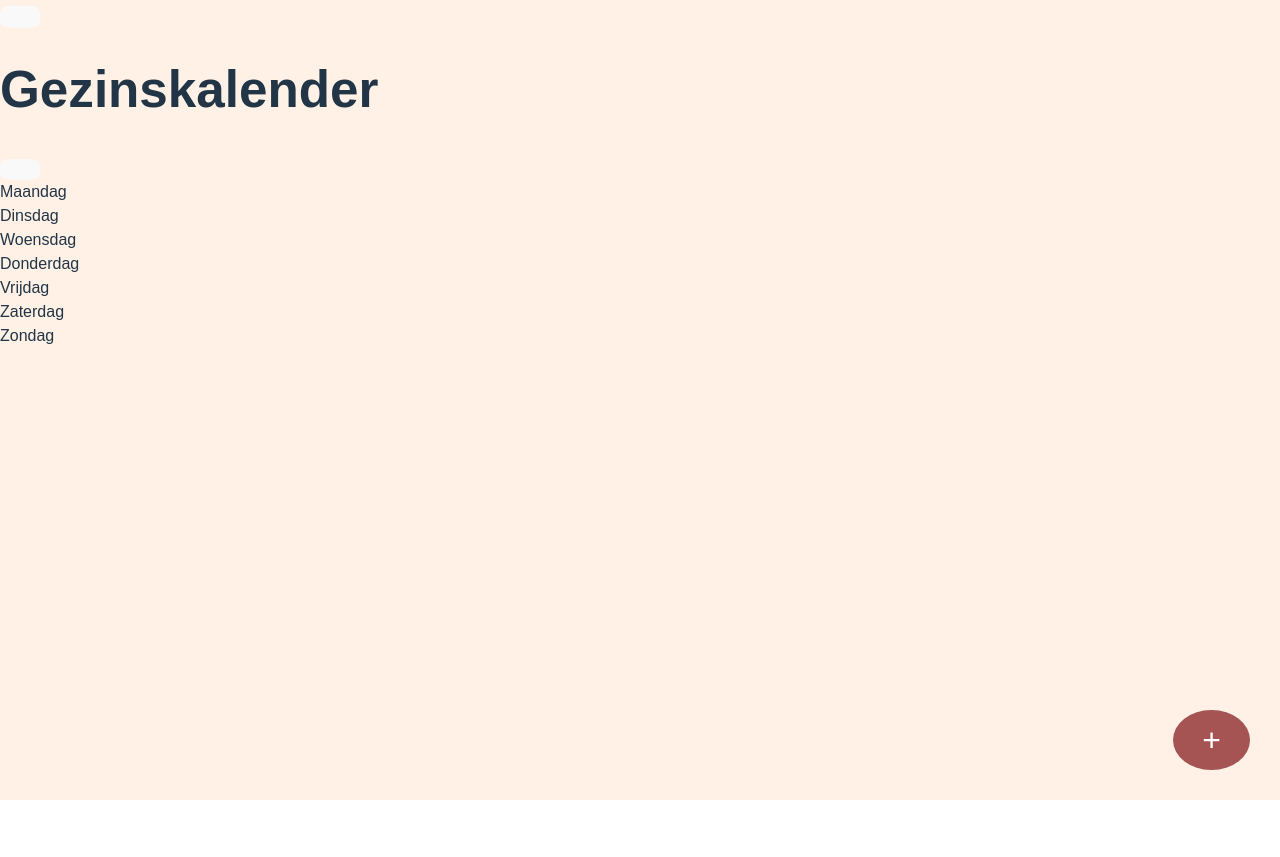
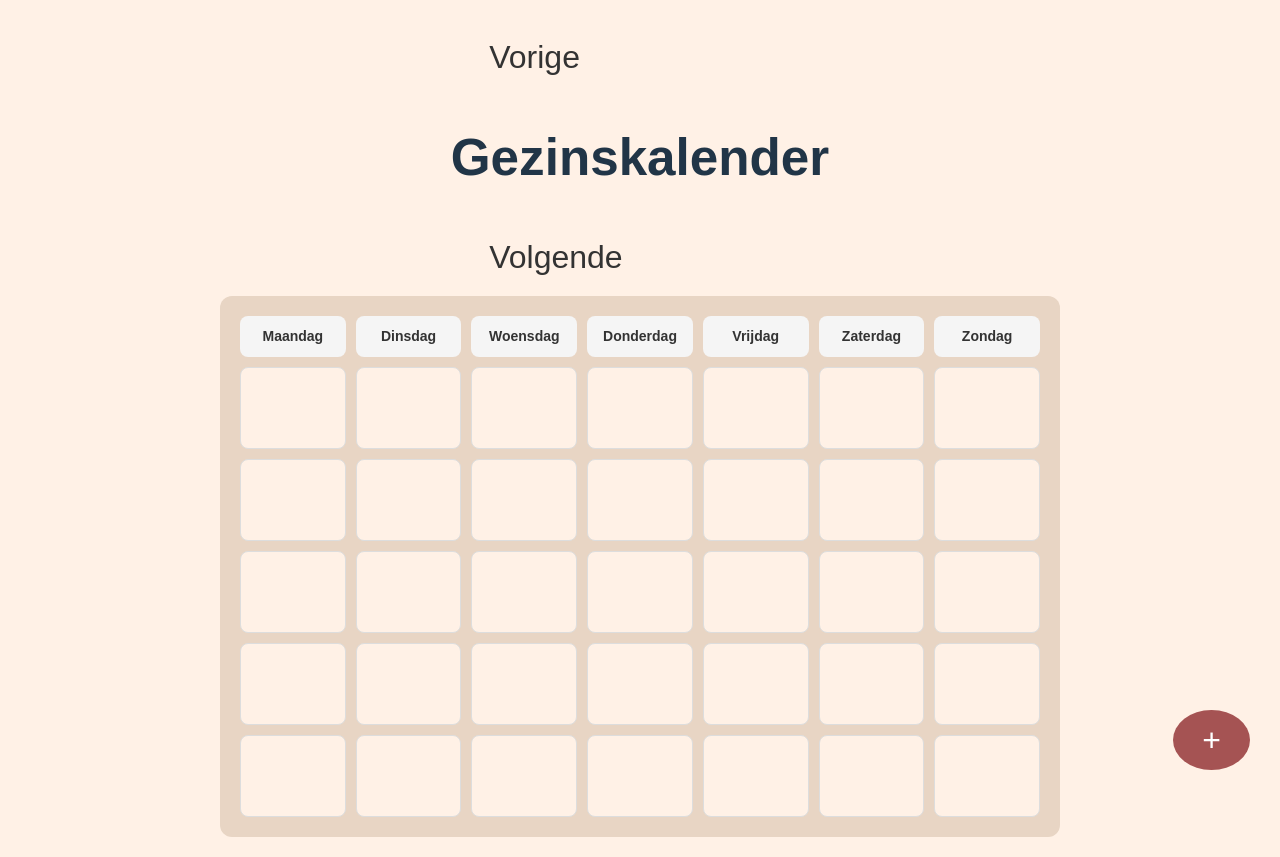
Before and after one commit to ktanis1988/familiekalender, a React (Vite) app in the folder WebstormProjects/familiekalender/: page /calendar in a window 1280 px wide. Before the commit the page ends 800 px from the top, so only its background shows below. Built offline with nearby package versions, Linux system fonts and the light colour scheme.

Commit message:
navigatie toegevoegd plus wat aanpassingen

```diff
--- a/WebstormProjects/familiekalender/src/pages/Calendarpage.jsx
+++ b/WebstormProjects/familiekalender/src/pages/Calendarpage.jsx
@@ -1,16 +1,39 @@
 import React from "react";
-import ".Calendarpage.css";
+import { useNavigate } from "react-router-dom";
+import "./Calendarpage.css";
 
 function Calendarpage () {
+    const navigate = useNavigate();
+
+    function gaNaarActiviteitToevoegen() {
+        console.log("Plus knop geklikt");
+        navigate('/addactivity');
+    }
+
+    function gaNaarDagweergave() {
+        console.log("Dag geklikt");
+        navigate('/dayview');
+    }
+
+    function vorigeWeek() {
+        console.log("Vorige week knop geklikt");
+        /* later toe te voegen  */
+    }
+
+    function volgendeWeek() {
+        console.log("Volgende week knop geklikt");
+        /* later toe te voegen */
+    }
+
     return (
-        <div className="calender-containter">
+        <div className="calendar-container">
             <header className="calendar-header">
-                <button className="nav-button left"></button>
+                <button className="nav-button left" onClick={vorigeWeek}>Vorige</button>
                 <h1>Gezinskalender</h1>
-                <button className="nav-button right"></button>
+                <button className="nav-button right" onClick={volgendeWeek}>Volgende</button>
             </header>
 
-            <div className="calender-grid">
+            <div className="calendar-grid">
                 <div className="day-header">Maandag</div>
                 <div className="day-header">Dinsdag</div>
                 <div className="day-header">Woensdag</div>
@@ -19,12 +42,12 @@ function Calendarpage () {
                 <div className="day-header">Zaterdag</div>
                 <div className="day-header">Zondag</div>
 
-                {Array.from({ length: 365}).map((_, index) => (
-                        <div key={index} className="calender-cell"></div>
+                {Array.from({ length: 35}).map((_, index) => (
+                        <div key={index} className="calendar-cell" onClick={gaNaarDagweergave}>{/*later toe te voegen*/}</div>
                     ) ) }
             </div>
 
-            <button className="add-button">+</button>
+            <button className="add-button" onClick={gaNaarActiviteitToevoegen}>+</button>
         </div>
     );
 }
```
